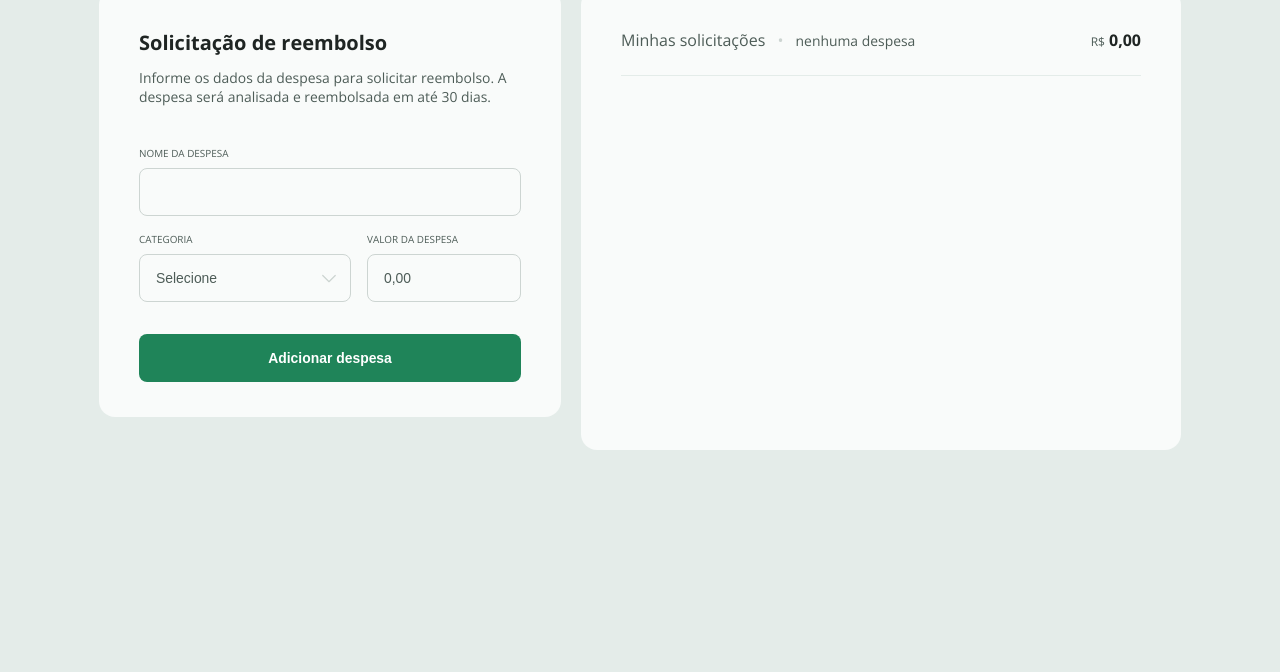
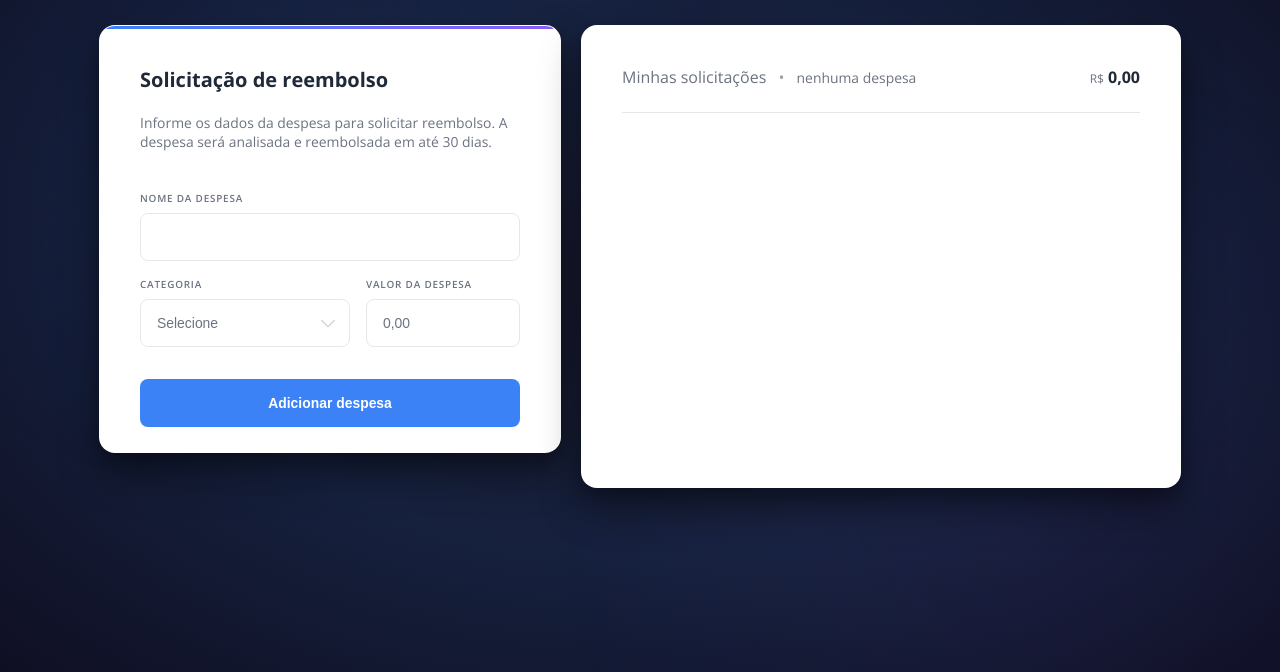
Before and after one commit to PabloAlexF/projeto-refund, a plain HTML site: page index.html in a window 1280 px wide. Shown: the part 128-800 px from the top of the page. Drawn offline with nearby package versions, Linux system fonts and the light colour scheme.

Commit message:
melhorando o CSS e adiconando o evento de remover uma despesa da lista. Com isso finalizo o meu projeto.

```diff
--- a/script.js
+++ b/script.js
@@ -121,7 +121,10 @@ function updateTotals() {
 
 ExpenseList.addEventListener("click", function(event) {
     if(event.target.classList.contains("remove-icon")){
-        console.log(event)
+        const item = event.target.closest(".expense")
 
+        item.remove();
+
+        updateTotals();
     }
 })
--- a/styles.css
+++ b/styles.css
@@ -5,8 +5,35 @@
 }
 
 :root {
-  font-family: "Open Sans", sans-serif;
-  font-size: 16px;
+  --color-primary: #3b82f6;
+  --color-primary-hover: #2563eb;
+  --color-primary-light: rgba(59, 130, 246, 0.1);
+  --color-secondary: #8b5cf6;
+  --color-text: #1f2937;
+  --color-text-muted: #6b7280;
+  --color-text-light: #9ca3af;
+  --color-card: #ffffff;
+  --color-border: #e5e7eb;
+  --font-family: "Open Sans", sans-serif;
+  --font-size-base: 16px;
+  --font-size-sm: 0.75rem;
+  --font-size-xs: 0.62rem;
+  --font-size-md: 0.87rem;
+  --font-size-lg: 1rem;
+  --font-size-xl: 1.25rem;
+  --spacing-xs: 0.25rem;
+  --spacing-sm: 0.5rem;
+  --spacing-md: 0.75rem;
+  --spacing-lg: 1rem;
+  --spacing-xl: 1.25rem;
+  --spacing-2xl: 1.5rem;
+  --spacing-3xl: 2rem;
+  --spacing-4xl: 2.5rem;
+  --spacing-5xl: 3rem;
+  --border-radius: 0.5rem;
+  --border-radius-lg: 1rem;
+  font-family: var(--font-family);
+  font-size: var(--font-size-base);
 }
 
 ::-webkit-scrollbar {
@@ -18,51 +45,100 @@
 }
 
 ::-webkit-scrollbar-thumb {
-  background: #e4ece9;
+  background: var(--color-primary);
+  border-radius: var(--border-radius);
 }
 
 body {
   width: 100%;
-  height: 100vh;
-
-  background-color: #e4ece9;
-
+  min-height: 100vh;
+  background: radial-gradient(ellipse at center, #1a1a2e 0%, #16213e 50%, #0f0f23 100%);
   display: flex;
   flex-direction: column;
   align-items: center;
+  color: var(--color-text);
+  position: relative;
+}
 
-  color: #1f2523;
+body::before {
+  content: '';
+  position: fixed;
+  top: 0;
+  left: 0;
+  width: 100%;
+  height: 100%;
+  background:
+    radial-gradient(circle at 20% 20%, rgba(59, 130, 246, 0.05) 0%, transparent 40%),
+    radial-gradient(circle at 80% 80%, rgba(139, 92, 246, 0.05) 0%, transparent 40%);
+  pointer-events: none;
+  z-index: -1;
 }
 
 .logo {
-  margin: 3rem 0 2rem;
+  margin: var(--spacing-5xl) 0 var(--spacing-3xl);
+  padding: var(--spacing-lg);
+  border: 2px solid var(--color-primary);
+  border-radius: var(--border-radius-lg);
+  background: rgba(59, 130, 246, 0.1);
+  cursor: pointer;
+  transition: all 0.3s ease;
+}
+
+.logo:hover {
+  border-color: var(--color-secondary);
+  background: rgba(139, 92, 246, 0.15);
+  transform: translateY(-2px);
+  box-shadow:
+    0 8px 25px rgba(59, 130, 246, 0.4),
+    0 0 30px rgba(139, 92, 246, 0.2);
 }
 
 main section {
   display: flex;
   flex: 1;
-  gap: 1.25rem;
-  padding-bottom: 2rem;
+  gap: var(--spacing-xl);
+  padding-bottom: var(--spacing-3xl);
 }
 
 form {
-  background-color: #f9fbfa;
-  border-radius: 1rem;
-  padding: 2.5rem;
+  background: var(--color-card);
+  backdrop-filter: blur(20px);
+  border: 1px solid rgba(255, 255, 255, 0.15);
+  border-radius: var(--border-radius-lg);
+  padding: var(--spacing-4xl);
   max-width: 462px;
-
   display: flex;
   flex-direction: column;
+  box-shadow:
+    0 20px 40px rgba(0, 0, 0, 0.4),
+    0 8px 16px rgba(0, 0, 0, 0.2),
+    inset 0 1px 0 rgba(255, 255, 255, 0.1);
+  position: relative;
+  overflow: hidden;
+}
+
+form::before {
+  content: '';
+  position: absolute;
+  top: 0;
+  left: 0;
+  right: 0;
+  height: 3px;
+  background: linear-gradient(90deg, var(--color-primary), var(--color-secondary));
+  border-radius: var(--border-radius-lg) var(--border-radius-lg) 0 0;
 }
 
 form h1 {
-  font-size: 1.25rem;
+  font-size: var(--font-size-xl);
+  color: var(--color-text);
+  font-weight: 700;
+  margin-bottom: 0.5rem;
 }
 
 form p {
-  font-size: 0.87rem;
-  color: #4d5c57;
-  margin: 0.75rem 0 2.5rem;
+  font-size: var(--font-size-md);
+  color: var(--color-text-muted);
+  margin: var(--spacing-md) 0 var(--spacing-4xl);
 }
 
 fieldset {
@@ -72,27 +148,30 @@ fieldset {
 
 fieldset legend {
   text-transform: uppercase;
-  font-size: 0.62rem;
-  color: #4d5c57;
-  margin-bottom: 0.5rem;
+  font-size: var(--font-size-xs);
+  color: var(--color-text-muted);
+  margin-bottom: var(--spacing-sm);
+  font-weight: 600;
+  letter-spacing: 0.8px;
 }
 
 fieldset:focus-within legend {
-  color: #1f8459;
+  color: var(--color-primary);
   font-weight: 700;
 }
 
 input,
 select {
   flex: 1;
-  height: 3rem;
-  border-radius: 0.5rem;
-  border: 1px solid #cdd5d2;
-  padding: 0 1rem;
-  font-size: 0.87rem;
-  color: #1f2523;
-  background-color: transparent;
+  height: var(--spacing-5xl);
+  border-radius: var(--border-radius);
+  border: 1px solid var(--color-border);
+  padding: 0 var(--spacing-lg);
+  font-size: var(--font-size-md);
+  color: var(--color-text);
+  background: #ffffff;
   outline: none;
+  transition: all 0.2s ease;
 }
 
 select {
@@ -105,20 +184,20 @@ select {
 
 input::placeholder,
 select:invalid {
-  color: #4d5c57;
+  color: var(--color-text-muted);
 }
 
 input:focus,
 select:focus {
-  border: 1.5px solid #1f8459;
+  border: 2px solid var(--color-primary);
+  box-shadow: 0 0 0 3px var(--color-primary-light);
 }
 
 .inputs-row {
   display: flex;
   flex: 1;
-
-  gap: 1rem;
-  margin-top: 1rem;
+  gap: var(--spacing-lg);
+  margin-top: var(--spacing-lg);
 }
 
 .inputs-row fieldset:first-child {
@@ -130,86 +209,88 @@ select:focus {
 }
 
 form button {
-  height: 3rem;
-  border-radius: 0.5rem;
+  height: var(--spacing-5xl);
+  border-radius: var(--border-radius);
   border: none;
-  font-size: 0.87rem;
+  font-size: var(--font-size-md);
   color: #ffffff;
-  background-color: #1f8459;
+  background: var(--color-primary);
   font-weight: 700;
-  padding: 1rem 1.25rem;
+  padding: var(--spacing-lg) var(--spacing-xl);
   cursor: pointer;
-
-  transition: background-color 0.2s;
+  transition: all 0.2s ease;
 }
 
 button:hover {
-  background-color: #2cb178;
+  background: var(--color-primary-hover);
+  transform: translateY(-1px);
+  box-shadow: 0 4px 12px rgba(59, 130, 246, 0.3);
 }
 
 form button:last-child {
-  margin-top: 2rem;
+  margin-top: var(--spacing-3xl);
 }
 
 aside {
-  background-color: #f9fbfa;
-  border-radius: 1rem;
-  padding: 2.5rem;
+  background: var(--color-card);
+  backdrop-filter: blur(20px);
+  border: 1px solid rgba(255, 255, 255, 0.15);
+  border-radius: var(--border-radius-lg);
+  padding: var(--spacing-4xl);
   max-width: 462px;
-
   min-width: 600px;
+  box-shadow:
+    0 20px 40px rgba(0, 0, 0, 0.4),
+    0 8px 16px rgba(0, 0, 0, 0.2),
+    inset 0 1px 0 rgba(255, 255, 255, 0.1);
 }
 
 aside header {
   display: flex;
   justify-content: space-between;
-
-  border-bottom-width: 1px;
-  border-bottom-style: solid;
-  border-bottom-color: #e4ece9;
-  padding-bottom: 1.5rem;
-  margin-bottom: 1.5rem;
+  border-bottom: 1px solid var(--color-border);
+  padding-bottom: var(--spacing-2xl);
+  margin-bottom: var(--spacing-2xl);
 }
 aside header p {
-  color: #4d5c57;
+  color: var(--color-text-muted);
   font-weight: 400;
-  font-size: 1rem;
+  font-size: var(--font-size-lg);
 }
 
 aside header p span {
-  color: #4d5c57;
+  color: var(--color-text-muted);
   font-weight: 400;
-  font-size: 0.87rem;
+  font-size: var(--font-size-md);
 }
 
 aside header p i {
-  color: #cdd5d2;
-  margin: 0 0.5rem;
+  color: var(--color-text-light);
+  margin: 0 var(--spacing-sm);
   font-style: normal;
 }
 
 aside header h2 {
-  font-size: 1rem;
-  color: #1f2523;
+  font-size: var(--font-size-lg);
+  color: var(--color-text);
 }
 
 aside header small {
-  color: #4d5c57;
+  color: var(--color-text-muted);
   font-weight: 400;
-  font-size: 0.75rem;
-  margin-right: 0.25rem;
+  font-size: var(--font-size-sm);
+  margin-right: var(--spacing-xs);
 }
 
 aside ul {
   list-style: none;
   display: flex;
   flex-direction: column;
-  gap: 1rem;
-
+  gap: var(--spacing-lg);
   max-height: 310px;
   min-height: 310px;
-
-  overflow-y: scroll;
+  overflow-y: auto;
+  scrollbar-width: thin;
 }
 
 .expense {
@@ -218,11 +299,11 @@ aside ul {
   height: 38px;
 }
 
- .iconslist {
-  width: 2rem;
-  height: 2rem;
-
-  margin-right: 0.75rem;
+.iconslist {
+  width: var(--spacing-3xl);
+  height: var(--spacing-3xl);
+  margin-right: var(--spacing-md);
+  flex-shrink: 0;
 }
 
 .expense > div {
@@ -232,38 +313,41 @@ aside ul {
 }
 
 .expense-info strong {
-  font-size: 0.87rem;
-  color: #1f2523;
+  font-size: var(--font-size-md);
+  color: var(--color-text);
 }
 
 .expense-info span {
-  font-size: 0.75rem;
-  color: #4d5c57;
+  font-size: var(--font-size-sm);
+  color: var(--color-text-muted);
 }
 
 .expense-amount {
-  font-size: 0.87rem;
-  color: #1f2523;
+  font-size: var(--font-size-md);
+  color: var(--color-text);
   font-weight: 600;
 }
 
 .expense-amount small {
-  font-size: 0.75rem;
-  color: #4d5c57;
+  font-size: var(--font-size-sm);
+  color: var(--color-text-muted);
   font-weight: 400;
-  margin-right: 0.25rem;
+  margin-right: var(--spacing-xs);
 }
 
 .remove-icon {
-  height: 1rem;
-  margin-left: 0.5rem;
-
+  height: var(--spacing-lg);
+  margin-left: var(--spacing-sm);
   cursor: pointer;
-  transition: opacity 0.2s;
+  transition: all 0.2s ease;
+  border-radius: var(--border-radius);
+  padding: 2px;
 }
 
 .remove-icon:hover {
   opacity: 0.7;
+  background-color: rgba(255, 0, 0, 0.1);
+  transform: scale(1.1);
 }
 
 @media (min-width: 1100px) {
@@ -285,8 +369,7 @@ aside ul {
   main section {
     flex-direction: column;
     width: 100%;
-
-    padding: 1.5rem;
+    padding: var(--spacing-2xl);
   }
 
   main section form {
```
